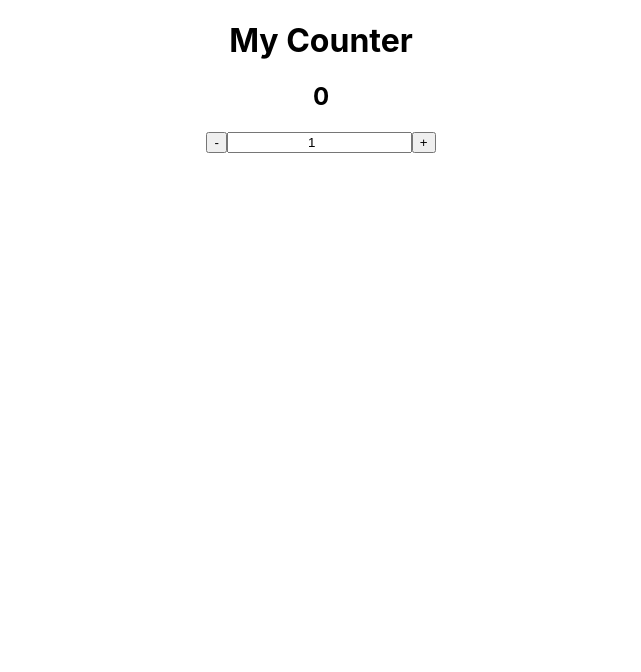
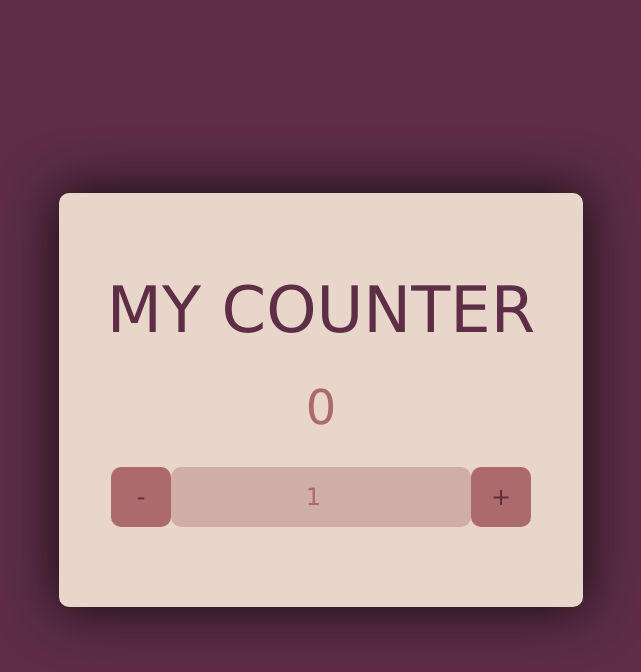
Before and after one commit to kamilkow1123/counter-app, a React (Create React App) app: page / in a window 1280 px wide. Shown: the top 672 px of the page, without its empty margins (319-960 px from the left). Built offline with nearby package versions, Linux system fonts and the light colour scheme.

Commit message:
Styling the app

```diff
--- a/src/App.css
+++ /dev/null
@@ -1,38 +0,0 @@
-.App {
-  text-align: center;
-}
-
-.App-logo {
-  height: 40vmin;
-  pointer-events: none;
-}
-
-@media (prefers-reduced-motion: no-preference) {
-  .App-logo {
-    animation: App-logo-spin infinite 20s linear;
-  }
-}
-
-.App-header {
-  background-color: #282c34;
-  min-height: 100vh;
-  display: flex;
-  flex-direction: column;
-  align-items: center;
-  justify-content: center;
-  font-size: calc(10px + 2vmin);
-  color: white;
-}
-
-.App-link {
-  color: #61dafb;
-}
-
-@keyframes App-logo-spin {
-  from {
-    transform: rotate(0deg);
-  }
-  to {
-    transform: rotate(360deg);
-  }
-}
--- a/src/App.js
+++ b/src/App.js
@@ -1,4 +1,3 @@
-import "./App.css";
 import Counter from "./Counter/Counter";
 
 function App() {
--- a/src/Counter/Counter.css
+++ b/src/Counter/Counter.css
@@ -1,5 +1,8 @@
-.text-center {
-    text-align: center;
+* {
+    box-sizing: border-box;
+    margin: 0;
+    padding: 0;
+    font-family: Verdana, Geneva, Tahoma, sans-serif;
 }
 
 .green {
@@ -9,3 +12,67 @@
 .red {
     color: red;
 }
+
+.counter {
+    background: #5d2e46;
+    width: 100%;
+    height: 100vh;
+    display: flex;
+    justify-content: center;
+    align-items: center;
+}
+
+.counter__container {
+    max-width: 800px;
+    /* width: 100%; */
+    display: flex;
+    justify-content: center;
+    align-items: center;
+    flex-direction: column;
+    background: #e8d6cb;
+    padding: 5rem 3rem;
+    border-radius: 10px;
+    box-shadow: 0px 0px 53px 3px rgba(0, 0, 0, 0.75);
+}
+
+.counter__header {
+    font-size: 4rem;
+    text-align: center;
+    text-transform: uppercase;
+    font-weight: 400;
+    color: #5d2e46;
+}
+
+.counter__value {
+    font-size: 3rem;
+    padding: 2rem 0;
+    font-weight: 300;
+    color: #ad6a6c;
+}
+
+.counter__wrapper {
+    display: flex;
+}
+
+.counter__button {
+    border: none;
+    outline: none;
+    height: 60px;
+    width: 60px;
+    background: #ad6a6c;
+    font-size: 1.5rem;
+    cursor: pointer;
+    color: #5d2e46;
+    border-radius: 10px;
+}
+
+.counter__input {
+    border: none;
+    outline: none;
+    height: 60px;
+    text-align: center;
+    font-size: 1.5rem;
+    background: #d0ada7;
+    color: #ad6a6c;
+    border-radius: 10px;
+}
--- a/src/Counter/Counter.jsx
+++ b/src/Counter/Counter.jsx
@@ -6,35 +6,45 @@ const Counter = () => {
     const [ inputValue, setInputValue ] = useState(1);
 
     return (
-        <div>
-            <h1 data-testid="header">My Counter</h1>
+        <div className="counter">
+            <div className="counter__container">
+                <h1 data-testid="header" className="counter__header">
+                    My Counter
+                </h1>
                 <h2
                     data-testid="counter"
-                className={`${counterValue >= 100
+                    className={`counter__value ${counterValue >= 100
                         ? "green"
                         : ""}${counterValue <= -100 ? "red" : ""}`}
                 >
                     {counterValue}
                 </h2>
+                <div className="counter__wrapper">
                     <button
                         data-testid="subtract-btn"
-                onClick={() => setCounterValue(counterValue - inputValue)}
+                        onClick={() =>
+                            setCounterValue(counterValue - inputValue)}
+                        className="counter__button"
                     >
                         -
                     </button>
                     <input
                         data-testid="input"
-                className="text-center"
+                        className="counter__input"
                         type="number"
                         value={inputValue}
                         onChange={e => setInputValue(parseInt(e.target.value))}
                     />
                     <button
                         data-testid="add-btn"
-                onClick={() => setCounterValue(counterValue + inputValue)}
+                        onClick={() =>
+                            setCounterValue(counterValue + inputValue)}
+                        className="counter__button"
                     >
                         +
                     </button>
+                </div>
+            </div>
         </div>
     );
 };
--- a/src/index.css
+++ /dev/null
@@ -1,13 +0,0 @@
-body {
-  margin: 0;
-  font-family: -apple-system, BlinkMacSystemFont, 'Segoe UI', 'Roboto', 'Oxygen',
-    'Ubuntu', 'Cantarell', 'Fira Sans', 'Droid Sans', 'Helvetica Neue',
-    sans-serif;
-  -webkit-font-smoothing: antialiased;
-  -moz-osx-font-smoothing: grayscale;
-}
-
-code {
-  font-family: source-code-pro, Menlo, Monaco, Consolas, 'Courier New',
-    monospace;
-}
--- a/src/index.js
+++ b/src/index.js
@@ -1,6 +1,5 @@
 import React from "react";
 import ReactDOM from "react-dom";
-import "./index.css";
 import App from "./App";
 
 ReactDOM.render(
```
Also changed, not shown: 1 other file (tests, documents, lock files or other folders). Lines whose indentation alone changed are shown as unchanged.
